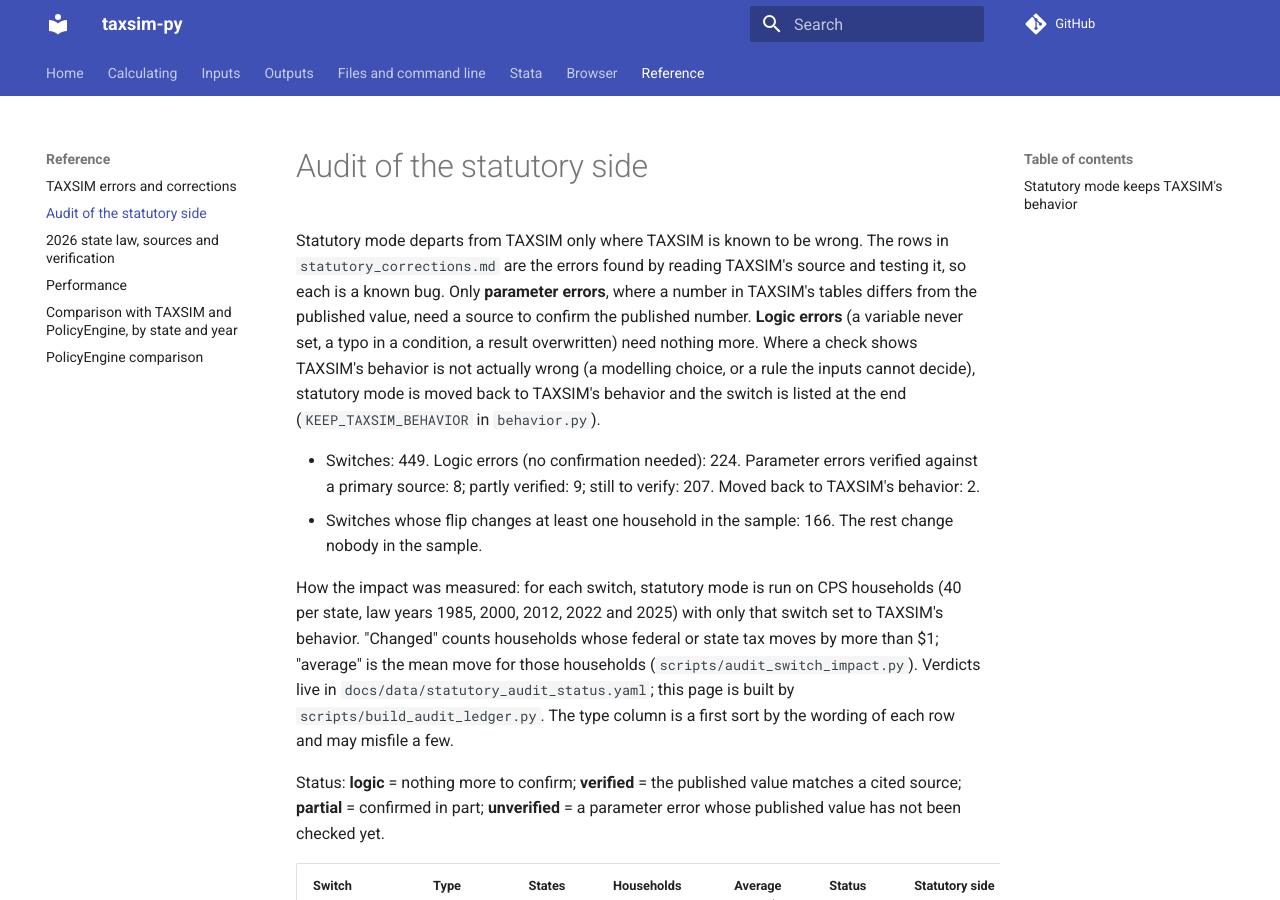
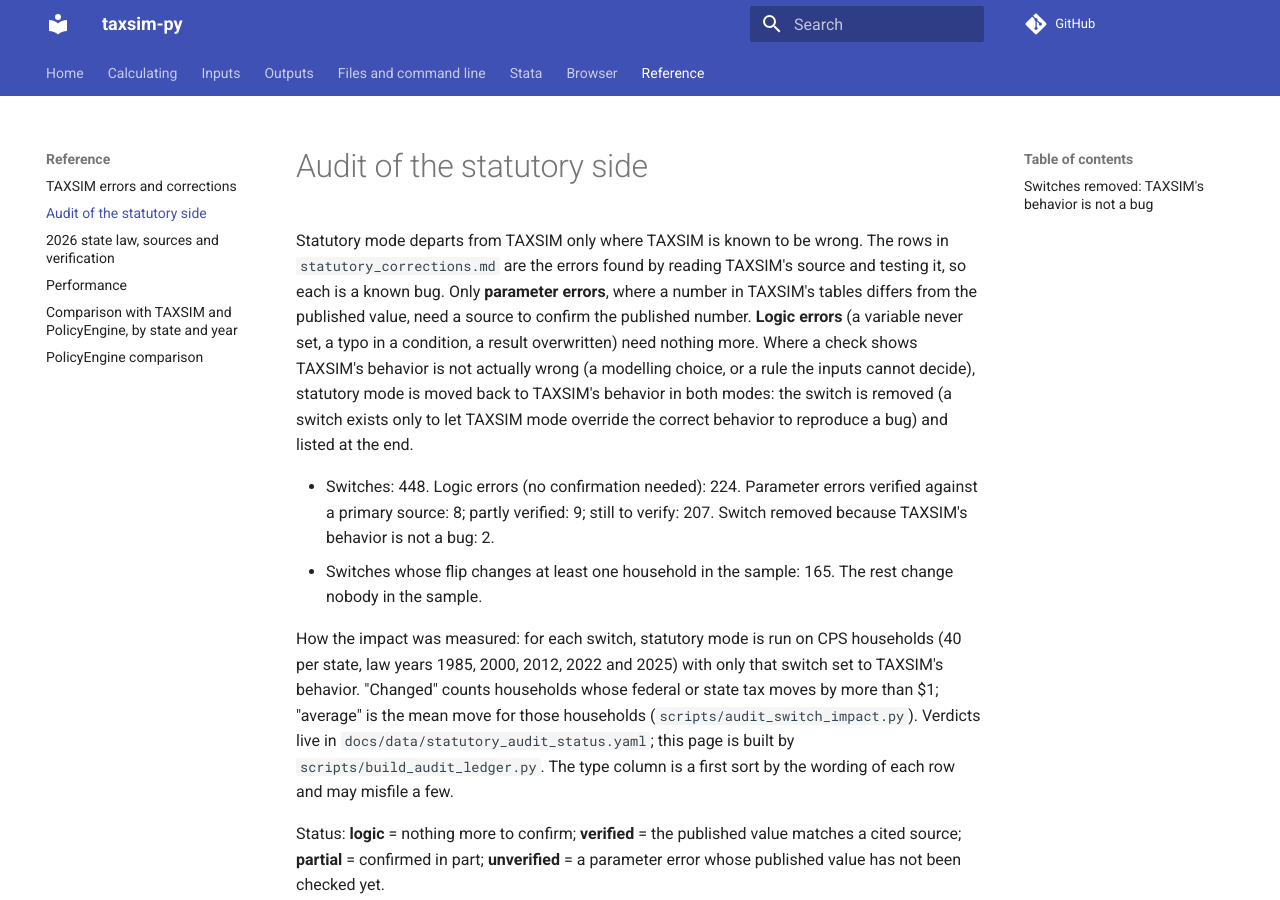
Before and after one commit to jrothbaum/taxsim_py, an MkDocs documentation site: the page built from docs/statutory_audit.md, in a window 1280 px wide and 900 px high. Built offline with MkDocs 1.6.1 and Material for MkDocs 9.7.7, drawn with Linux system fonts in a browser that asks for light colours; comment, search, counter and statistics services are not loaded; some of the changed text lies outside the part shown.

Commit message:
Non-bug differences have no switch: Kentucky standard deduction and Pennsylvania pensions are one behavior in both modes; audit ledger and corrections updated
Co-Authored-By: Claude Sonnet 5.5 <noreply@anthropic.com>

```diff
--- a/docs/statutory_audit.md
+++ b/docs/statutory_audit.md
@@ -5,12 +5,12 @@ the errors found by reading TAXSIM's source and testing it, so each is a known b
 in TAXSIM's tables differs from the published value, need a source to confirm the published number. **Logic errors**
 (a variable never set, a typo in a condition, a result overwritten) need nothing more. Where a check shows TAXSIM's
 behavior is not actually wrong (a modelling choice, or a rule the inputs cannot decide), statutory mode is moved back to
-TAXSIM's behavior and the switch is listed at the end (`KEEP_TAXSIM_BEHAVIOR` in `behavior.py`).
+TAXSIM's behavior in both modes: the switch is removed (a switch exists only to let TAXSIM mode override the correct behavior to reproduce a bug) and listed at the end.
 
-- Switches: 449. Logic errors (no confirmation needed): 224. Parameter errors verified against a primary
-  source: 8; partly verified: 9; still to verify: 207. Moved back to
-  TAXSIM's behavior: 2.
-- Switches whose flip changes at least one household in the sample: 166. The rest change nobody in the sample.
+- Switches: 448. Logic errors (no confirmation needed): 224. Parameter errors verified against a primary
+  source: 8; partly verified: 9; still to verify: 207. Switch removed because TAXSIM's behavior
+  is not a bug: 2.
+- Switches whose flip changes at least one household in the sample: 165. The rest change nobody in the sample.
 
 How the impact was measured: for each switch, statutory mode is run on CPS households (40 per state, law years 1985, 2000,
 2012, 2022 and 2025) with only that switch set to TAXSIM's behavior. "Changed" counts households whose federal or state tax moves by more than $1;
@@ -41,11 +41,10 @@ confirmed in part; **unverified** = a parameter error whose published value has
 | `use_colorado_statutory_sales_tax_refund` | parameter | CO | 54/200 | 161 | unverified | none. |  |
 | `pay_new_york_empire_child_credit_per_statute` | parameter | NY | 18/200 | 481 | partial | children 4-16. | NY Tax Dept Empire State child credit page and IT-213 instructions: 330 per child at least 4 and under 17, with children under 4 added at 330 before 2025 and 1,000 from 2025; phase-out over 75,000 / 110,000. The pre-2018 statutory rules (which years counted children under 4 and 4-16) were not compared line by line; checked 2026-11-13 |
 | `remove_state_tax_from_west_virginia_itemized_deductions` | logic | WV | 9/200 | 905 | logic | removed. | Found by reading TAXSIM's source; no form or statute check needed |
-| `double_kentucky_standard_deduction_for_joint_returns` | logic | KY | 57/200 | 135 | kept_taxsim | a standard deduction per taxpayer and the higher earner's wages plus half the other income. | Kentucky Form 740 gives one standard deduction amount by year that does not vary by filing status; no source found that a joint return takes two, so TAXSIM's one-per-return was not shown wrong. Statutory mode now uses it (switch kept in KEEP_TAXSIM_BEHAVIOR); 2026-11-14 |
 | `count_colorado_credit_children_per_statute` | parameter | CO | 4/200 | 1543 | partial | children under 6 and 6-16 with the flat formula. | Colorado DOR child tax credit page and Family Affordability Tax Credit coverage: FATC up to 3,200 per child under 6 and 2,400 per child 6-16 in 2024 and 2025, phase-out 85,000 single / 95,000 joint; CTC AGI limits 75,000/85,000 (2024) and 77,000/87,000 (2025); numbers from news and agency summaries, not the DR 0104CN text; checked 2026-11-13 |
 | `count_other_property_income_in_eitc_disqualified_income_per_statute` | logic | all | 1/2040 | 6015 | verified | counted in every year. | IRC 32(i)(2): disqualified income includes interest, dividends, net rent and royalty income, capital gain net income and passive activity income, so other property income counts in every year; checked 2026-11-13 |
 | `split_montana_joint_returns_per_statute` | logic | MT | 24/200 | 250 | logic | higher earner plus a share. | Found by reading TAXSIM's source; no form or statute check needed |
-| `file_kentucky_combined_returns_per_statute` | logic | KY | 45/200 | 131 | partial | a standard deduction per taxpayer and the higher earner's wages plus half the other income. | Allocating non-wage income between spouses on a combined return is a modelling convention, so TAXSIM's split was not shown wrong; to be moved to KEEP_TAXSIM_BEHAVIOR once the Rust engine can run TAXSIM's split (not yet ported); 2026-11-14 |
+| `file_kentucky_combined_returns_per_statute` | logic | KY | 45/200 | 131 | partial | the higher earner's wages plus half the other income. | Allocating non-wage income between spouses on a combined return is a modelling convention, so TAXSIM's split was not shown wrong; to be moved to KEEP_TAXSIM_BEHAVIOR once the Rust engine can run TAXSIM's split (not yet ported); 2026-11-14 |
 | `pay_kansas_homestead_refund_from_2007_per_statute` | parameter | KS | 11/200 | 502 | unverified | the refund. |  |
 | `compute_missouri_itemized_deduction_before_2018` | logic | MO | 11/200 | 452 | logic | itemized. | Found by reading TAXSIM's source; no form or statute check needed |
 | `leave_missouri_federal_tax_deduction_uncapped_before_1994` | parameter | MO | 14/200 | 343 | unverified | published. |  |
@@ -473,9 +472,9 @@ confirmed in part; **unverified** = a parameter error whose published value has
 | `report_base_state_worksheet` | logic | all | 0/2040 | 0 | logic | drops the $1 and reports the base calculation. | Found by reading TAXSIM's source; no form or statute check needed |
 | `report_social_security_taxable_earnings` | logic | all | 0/2040 | 0 | logic | reports both earners' wages plus 92.35% of net business income, each capped at the wage base. | Found by reading TAXSIM's source; no form or statute check needed |
 
-## Statutory mode keeps TAXSIM's behavior
+## Switches removed: TAXSIM's behavior is not a bug
 
 | Switch | Why |
 |:--|:--|
-| `double_kentucky_standard_deduction_for_joint_returns` | Kentucky Form 740 gives one standard deduction amount by year that does not vary by filing status; no source found that a joint return takes two, so TAXSIM's one-per-return was not shown wrong. Statutory mode now uses it (switch kept in KEEP_TAXSIM_BEHAVIOR); 2026-11-14 |
+| `double_kentucky_standard_deduction_for_joint_returns` | Kentucky Form 740 gives one standard deduction amount by year that does not vary by filing status; no source found that a joint return takes two, so TAXSIM's one-per-return was not shown wrong. Statutory mode now uses it (switch removed); 2026-11-14 |
 | `exempt_pennsylvania_pensions_from_age_65_per_statute` | Pennsylvania exempts retirement distributions from the plan's retirement age (REV-636) with no fixed age and no per-person rule the inputs can apply, so TAXSIM's reading (a couple's pension to the spouse 55 or older, exempt from 60) is a defensible implementation and was not shown wrong. Statutory mode now uses it; the switch was removed; 2026-11-14 |
--- a/src/taxsim_py/parameters/states/ky/income_tax.yaml
+++ b/src/taxsim_py/parameters/states/ky/income_tax.yaml
@@ -35,11 +35,9 @@ retirement_exclusion_share: {1995: 0.25, 1996: 0.5, 1997: 0.75, 1998: 1.0}
 retirement_exclusion_cap: {1995: 6250, 1996: 12500, 1997: 18750, 1998: 35000, 1999: 35700, 2000: 36414, 2001: 37500, 2002: 38775, 2003: 39400, 2004: 40200, 2005: 41110, 2018: 31110}
 
 # --- Deductions ---
-# Standard deduction, per taxpayer until 2022 (one per return from 2022,
-# Form 740 instructions). Source for 2022 on: PolicyEngine-US
-# gov.states.ky.tax.income.deductions.standard.
+# Standard deduction, one per return (Form 740 instructions; the amount does not vary by filing status). Source for 2022
+# on: PolicyEngine-US gov.states.ky.tax.income.deductions.standard.
 standard_deduction: {1977: 650, 1997: 900, 1998: 1200, 1999: 1500, 2000: 1700, 2001: 1750, 2002: 1800, 2003: 1830, 2004: 1870, 2005: 1910, 2006: 1970, 2007: 2050, 2008: 2100, 2009: 2190, 2010: 2210, 2011: 2240, 2012: 2290, 2013: 2360, 2014: 2400, 2015: 2440, 2016: 2460, 2017: 2480, 2018: 2530, 2019: 2590, 2020: 2650, 2021: 2690, 2022: 2770, 2023: 2980, 2024: 3160, 2025: 3270, 2026: 3360}
-standard_deduction_per_taxpayer: {1977: true, 2022: false}
 # 1991-2017 itemized limitation: `itemized_phaseout_rate` of AGI above the
 # threshold (times `itemized_limitation_index`, halved on separate
 # returns), at most `itemized_phaseout_cap_rate` of itemized deductions,
```
Also changed, not shown: docs/data/statutory_audit_status.yaml (+4 -4 lines), docs/statutory_corrections.md (+2 -2 lines), 4 other files.
